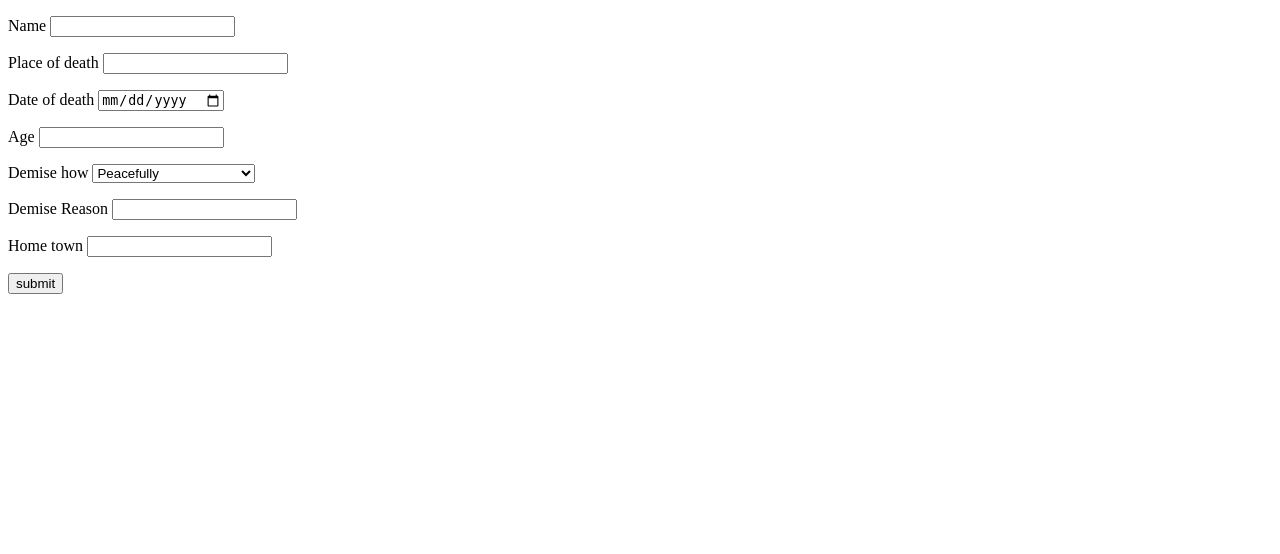
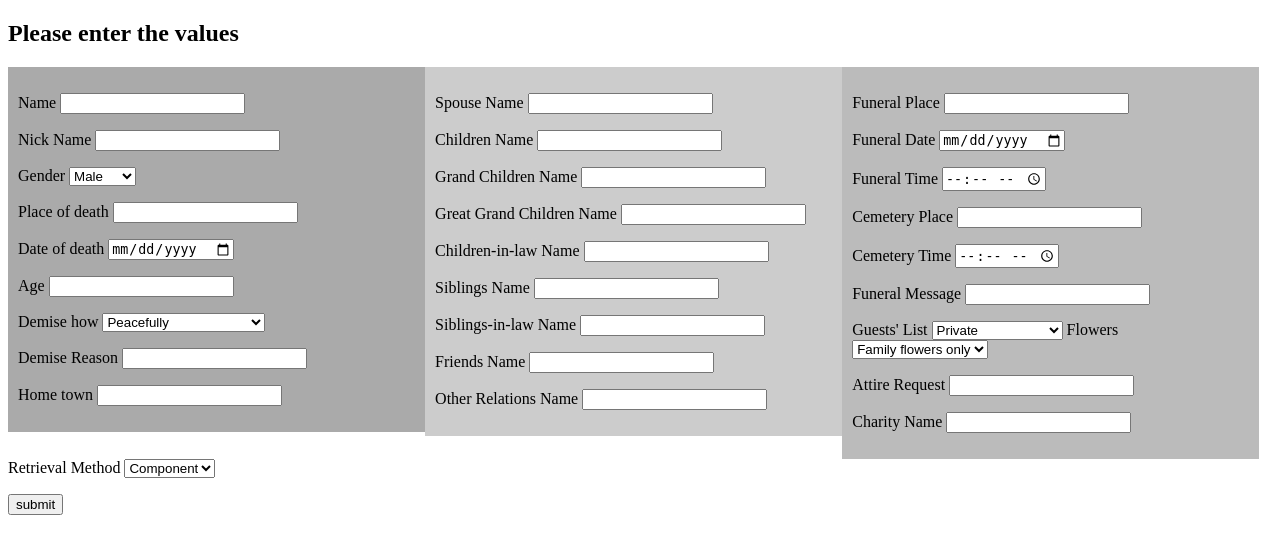
Before and after one commit to ashishu007/Obituary-Generation, a Flask app: page / in a window 1280 px wide. Shown: the top 554 px of the page. Run offline with Flask 2, Linux system fonts and the light colour scheme.

Commit message:
modified feature set

```diff
--- a/app/messages/funeral.py
+++ b/app/messages/funeral.py
@@ -6,6 +6,8 @@ import re
 def funeral_component(features):
     funeral_strings = []
     # funeral_string = ""
+
+    print(features)
 
     df = pd.read_csv('./app/messages/data/101_funeral_component.csv')
     key_vals = list(df)
--- a/app/messages/personal_info.py
+++ b/app/messages/personal_info.py
@@ -9,7 +9,7 @@ def personal_info_component(features):
 
     # print(os.getcwd())
 
-    df = pd.read_csv('./messages/data/101_personal_component.csv')
+    df = pd.read_csv('./app/messages/data/101_personal_component.csv')
     key_vals = list(df)
     key_vals.remove('text')
     # print(key_vals)
--- a/app/messages/relations.py
+++ b/app/messages/relations.py
@@ -7,7 +7,7 @@ def relations_component(features):
     # relations_string = ""
     relations_strings = []
 
-    df = pd.read_csv('./messages/data/101_relations_component.csv')
+    df = pd.read_csv('./app/messages/data/101_relations_component.csv')
     key_vals = list(df)
     key_vals.remove('text')
     # print(key_vals)
--- a/app/routes.py
+++ b/app/routes.py
@@ -1,6 +1,6 @@
 from app import app
 from flask import render_template, request
-from app.messages.main import return_msgs
+from app.messages.main import return_comp_messages, return_basic_msgs
 import json, os
 from flask.json import jsonify
 from app.models import Features
@@ -11,7 +11,77 @@ from datetime import datetime
 def hello_world():
     return render_template("index.html")
 
-@app.route('/result', methods = ['POST', 'GET'])
+
+@app.route('/result', methods=['POST','GET'])
+def send_obits():
+    if request.method == 'POST':
+        result = request.form
+        r = result.to_dict(flat=False)
+        print(r)
+
+    ftrs = {}
+
+    for key, val in r.items():
+        if len(val[0]) != 0:
+            if key == "demise_date" or key == "funeral_date":
+                dobj = datetime.strptime(val[0], "%Y-%m-%d")
+                ftrs[key] = dobj
+            elif key == "ret_met":
+                pass
+            else:
+                ftrs[key] = val[0]
+
+    if ftrs["gender"] == "M":
+        print("inside if M")
+        if "spouse_name" in list(ftrs.keys()):
+            ftrs["spouse_gender"] = "husband"
+        if "children_name" in list(ftrs.keys()):
+            ftrs["parent_gender"] = "father"
+        if "grandchildren_name" in list(ftrs.keys()):
+            ftrs["grandparent_gender"] = "papa"
+        if "great_grandchildren_name" in list(ftrs.keys()):
+            ftrs["great_grandparent_gender"] = "great papa"
+        if "children_in_law_name" in list(ftrs.keys()):
+            ftrs["parent_in_law_gender"] = "father in law"
+        if "siblings_name" in list(ftrs.keys()):
+            ftrs["siblings_gender"] = "brother"
+
+    if ftrs["gender"] == "F":
+        print("inside if F")
+        if "spouse_name" in list(ftrs.keys()):
+            ftrs["spouse_gender"] = "wife"
+        if "children_name" in list(ftrs.keys()):
+            ftrs["parent_gender"] = "mother"
+        if "grandchildren_name" in list(ftrs.keys()):
+            ftrs["grandparent_gender"] = "nana"
+        if "great_grandchildren_name" in list(ftrs.keys()):
+            ftrs["great_grandparent_gender"] = "great nana"
+        if "children_in_law_name" in list(ftrs.keys()):
+            ftrs["parent_in_law_gender"] = "mother in law"
+        if "siblings_name" in list(ftrs.keys()):
+            ftrs["siblings_gender"] = "sister"
+
+    print(ftrs)
+
+    if r["ret_met"][0] == "basic":
+        print("Its basic")
+        lst = return_basic_msgs(ftrs)
+    else:
+        print("Its component")
+        lst = return_comp_messages(ftrs)
+
+    return jsonify(
+        [
+            {"Features:": ftrs},
+            {"Option 1:": lst[0]},
+            {"Option 2:": lst[1]},
+            {"Option 3:": lst[2]},
+            {"Option 4:": lst[3]}
+        ]
+    )
+
+
+@app.route('/resultdb', methods = ['POST', 'GET'])
 def add_entry():
     if request.method == 'POST':
         result = request.form
@@ -39,7 +109,11 @@ def add_entry():
     print("resId", resId)
 
     ftrs = Features.query.filter_by(id=resId)
+    ctr = 0
+
     for i in ftrs:
+        print(ctr)
+        ctr += 1
         r = {
             "name": i.name,
             "demise_date": i.demise_date,
@@ -50,17 +124,15 @@ def add_entry():
             "home_town": i.home_town
         }
 
-    lst = return_msgs(r)
-    op1 = lst[0]
-    op2 = lst[1]
-    op3 = lst[2]
-    op4 = lst[3]
+    lst = return_basic_msgs(r)
+
     return jsonify(
         [
-            {"Option 1:": op1},
-            {"Option 2:": op2},
-            {"Option 3:": op3},
-            {"Option 4:": op4}
+            {"Features:": ftrs},
+            {"Option 1:": lst[0]},
+            {"Option 2:": lst[1]},
+            {"Option 3:": lst[2]},
+            {"Option 4:": lst[3]}
         ]
     )
 
--- a/app/templates/index.html
+++ b/app/templates/index.html
@@ -3,11 +3,49 @@
 
 <head>
     <title>Obituary App</title>
+    <meta name="viewport" content="width=device-width, initial-scale=1">
+    <style>
+    * {
+      box-sizing: border-box;
+    }
+
+    /* Create two equal columns that floats next to each other */
+    .column {
+      float: left;
+      width: 33%;
+      padding: 10px;
+      /* height: 300px;  */
+      /* Should be removed. Only for demonstration */
+    }
+
+    /* Clear floats after the columns */
+    .row:after {
+      content: "";
+      display: table;
+      clear: both;
+    }
+    </style>
 </head>
 
 <body>
+  <h2>
+    Please enter the values
+  </h2>
+
   <form action = "http://localhost:5000/result" method = "POST">
+  <div class="row">
+    <div class="column" style="background-color:#aaa;">
+      <!-- Personal Information Component -->
+      <!-- p = ["name", "age", "demise_place", "demise_date", "demise_how", "home_town", "gender", "nick_name"] -->
+
       <p>Name <input type = "text" name = "name" /></p>
+      <p>Nick Name <input type = "text" name = "nick_name" /></p>
+      <label for="gender">Gender</label>
+      <select id="gender" name="gender">
+        <option value="M">Male</option>
+        <option value="F">Female</option>
+        <option value="O">Other</option>
+      </select>
       <p>Place of death <input type = "text" name = "demise_place" /></p>
       <p>Date of death <input type = "date" name = "demise_date" /></p>
       <p>Age <input type ="number" name = "age" /></p>
@@ -19,6 +57,60 @@
       </select>
       <p>Demise Reason <input type ="text" name = "demise_reason" /></p>
       <p>Home town <input type ="text" name = "home_town" /></p>
+    </div>
+
+    <div class="column" style="background-color: #ccc;">
+      <!-- Relationship Component -->
+      <!-- r = ["parent_gender", "spouse_name", "spouse_gender", "grandparent_gender", "children_name", "grandchildren_name", "great_grandchildren_name", "great_grandparent_gender",
+        "siblings_name", "siblings_gender", "children_in_law_name", "parent_in_law_gender", "siblings_in_law_name", "siblings_in_law_gender", "other_relations_names",
+        "other_relations_types", "friends_name"] -->
+
+      <p>Spouse Name <input type="text" name="spouse_name" /></p>
+      <p>Children Name <input type="text" name="children_name" /></p>
+      <p>Grand Children Name <input type="text" name="grandchildren_name" /></p>
+      <p>Great Grand Children Name <input type="text" name="great_grandchildren_name" /></p>
+      <p>Children-in-law Name <input type="text" name="children_in_law_name" /></p>
+      <p>Siblings Name <input type="text" name="siblings_name" /></p>
+      <p>Siblings-in-law Name <input type="text" name="siblings_in_law_name" /></p>
+      <p>Friends Name <input type="text" name="friends_name" /></p>
+      <p>Other Relations Name <input type="text" name="other_relations_names" /></p>
+    </div>
+
+    <div class="column" style="background-color:#bbb;">
+      <!-- Funeral Component -->
+      <!-- f = ["funeral_place", "funeral_date", "funeral_time", "cemetery_place", "cemetery_time", "flowers", "guests_list", "funeral_attire", "charity_name", "reception_place",
+              "reception_time", "reception_date", "funeral_message"] -->
+
+      <p>Funeral Place <input type="text" name="funeral_place" /></p>
+      <p>Funeral Date <input type="date" name="funeral_date" /></p>
+      <p>Funeral Time <input type="time" name="funeral_time" /></p>
+      <p>Cemetery Place <input type="text" name="cemetery_place" /></p>
+      <p>Cemetery Time <input type="time" name="cemetery_time" /></p>
+      <p>Funeral Message <input type="text" name="funeral_message" /></p>
+      <label for="guests_list">Guests' List</label>
+      <select id="guests_list" name="guests_list">
+        <option value="private">Private</option>
+        <option value="friends and family">Freinds and family</option>
+        <option value="all">All</option>
+      </select>
+      <label for="flowers">Flowers</label>
+      <select id="flowers" name="flowers">
+        <option value="family flowers only">Family flowers only</option>
+        <option value="everybody bring flowers">Everybody</option>
+      </select>
+      <p>Attire Request <input type="text" name="funeral_attire" /></p>
+      <p>Charity Name <input type="text" name="charity_name" /></p>
+    </div>
+  </div>
+
+  <!-- Retrieval method -->
+    <label for="ret_met">Retrieval Method</label>
+    <select id="ret_met" name="ret_met">
+      <option value="component">Component</option>
+      <option value="basic">Basic</option>
+    </select>
+
+  <!-- Submit Button -->
     <p><input type = "submit" value = "submit" /></p>
   </form>
 </body>
```
Also changed, not shown: app/messages/errors.py (added, +20 -0 lines), app/messages/main.py (+57 -24 lines), app.db. Lines whose indentation alone changed are shown as unchanged.
